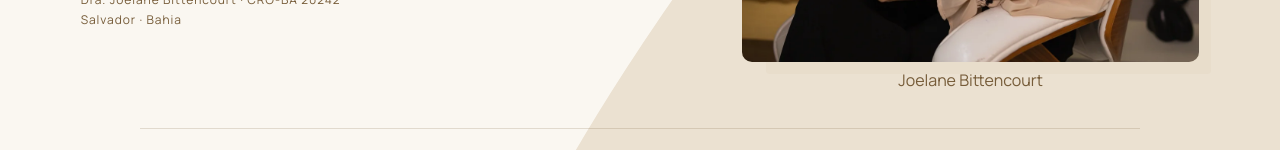
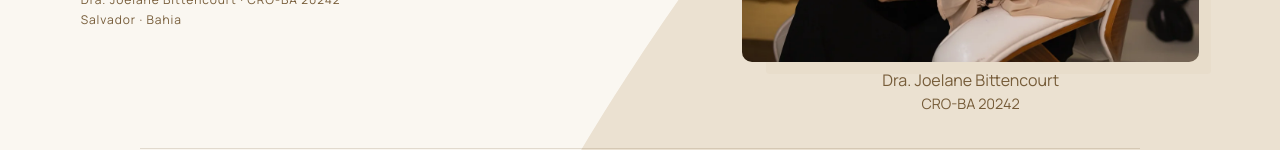
Before and after one commit to brunogbarbosa/dra-joelane-bittencourt, a Next.js app: page / in a window 1280 px wide. Shown: the part 650-800 px from the top of the page. Built offline with nearby package versions, Linux system fonts and the light colour scheme.

Commit message:
Add doctor title and CRO to hero portrait caption

```diff
--- a/app/conversion.css
+++ b/app/conversion.css
@@ -419,13 +419,15 @@
 
 /* The professional opens the story; Cris's photographs and voice follow together. */
 .conversion-hero .campaign-inner { gap: clamp(24px,3vw,44px); }
-.hero-introduction { display: grid; grid-template-columns: minmax(0,1.2fr) minmax(0,.9fr); align-items: center; gap: clamp(28px,4vw,64px); width: 100%; padding-bottom: 28px; }
+.hero-introduction { display: grid; grid-template-columns: minmax(0,1.2fr) minmax(0,.9fr); align-items: center; gap: clamp(28px,4vw,64px); width: 100%; padding-bottom: 48px; }
 .conversion-hero .hero-introduction .campaign-copy { text-align: left; max-width: none; }
 .conversion-hero .hero-introduction .campaign-subtitle { margin-inline: 0; max-width: 540px; }
 .conversion-hero .hero-doctor { width: 100%; max-width: 540px; aspect-ratio: 4/5; justify-self: end; }
 .conversion-hero .hero-doctor .campaign-silhouette { position: absolute; inset: 0; overflow: hidden; border-radius: 150px 10px 10px 10px; background: #deceb6; box-shadow: 18px 18px 0 -6px #deceb640; }
 .conversion-hero .hero-doctor img { object-fit: cover; object-position: 64% 38%; }
 .hero-doctor-name { position: absolute; top: calc(100% + 8px); left: 0; width: 100%; text-align: center; font-size: clamp(11px,2.8vw,16px); line-height: 1.3; color: var(--rose-deep); }
+.hero-doctor-name > span { display: block; }
+.hero-doctor-name > span + span { margin-top: 4px; font-size: .9em; }
 .conversion-hero .hero-case { width: min(100%,1000px); margin-inline: auto; border-top: 1px solid var(--line); padding-top: clamp(16px,2vw,28px); }
 .conversion-hero .hero-case .comparison-title { text-align: left; padding-inline: 0; margin-bottom: 14px; font-size: clamp(20px,2.5vw,34px); }
 .conversion-hero .hero-case .hero-voice { max-width: 850px; margin: 28px auto 0; padding: 0 0 0 24px; border-left: 1px solid var(--rose); }
--- a/components/campaign-hero.tsx
+++ b/components/campaign-hero.tsx
@@ -53,7 +53,7 @@ export function CampaignHero() {
         <source media="(max-width:700px)" srcSet="/images/joelane-hero-mobile.webp"/>
         <Image src={site.images.hero} alt="Dra. Joelane Bittencourt em seu consultório" fill preload sizes="(max-width:700px) 88vw, 44vw"/>
         </picture>
-      </div><figcaption className="hero-doctor-name">{site.name}</figcaption></figure>
+      </div><figcaption className="hero-doctor-name"><span>Dra. {site.name}</span><span>{site.cro}</span></figcaption></figure>
       </div>
       <div className="hero-case">
         <p className="comparison-title">Full Face · Um olhar para o rosto como um todo.</p>
```
